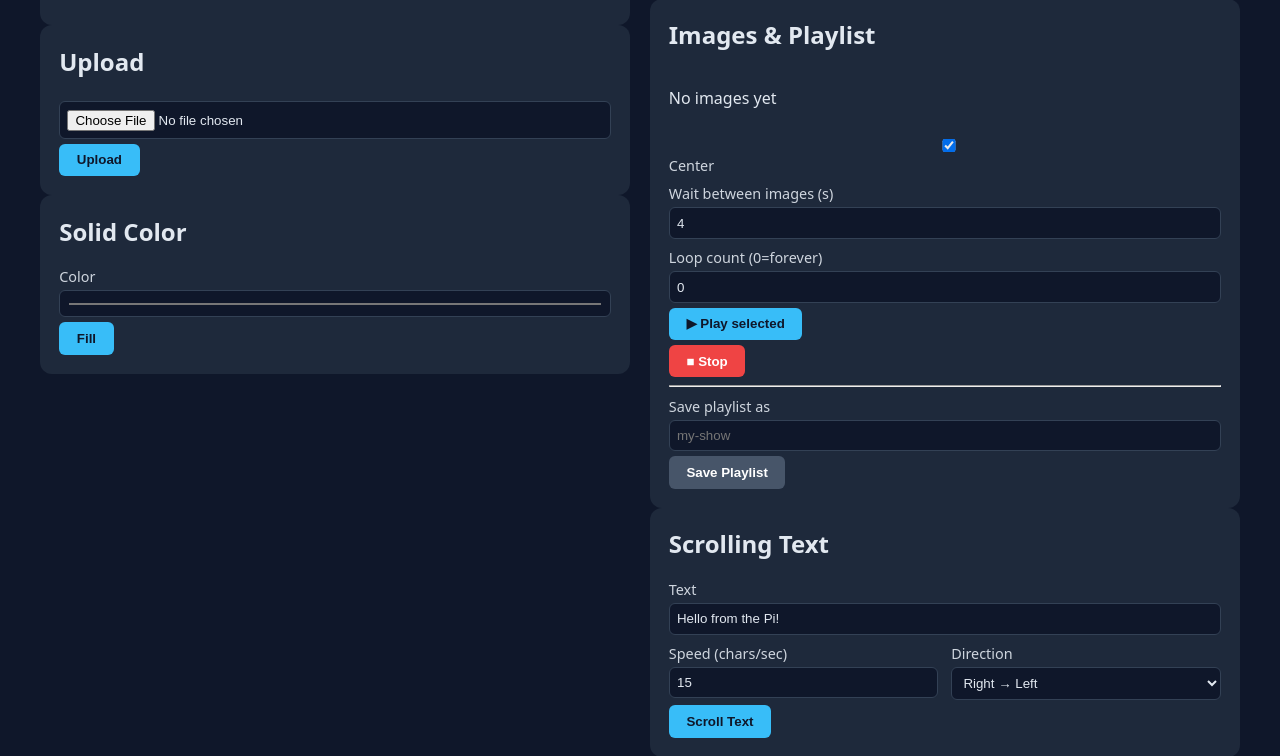
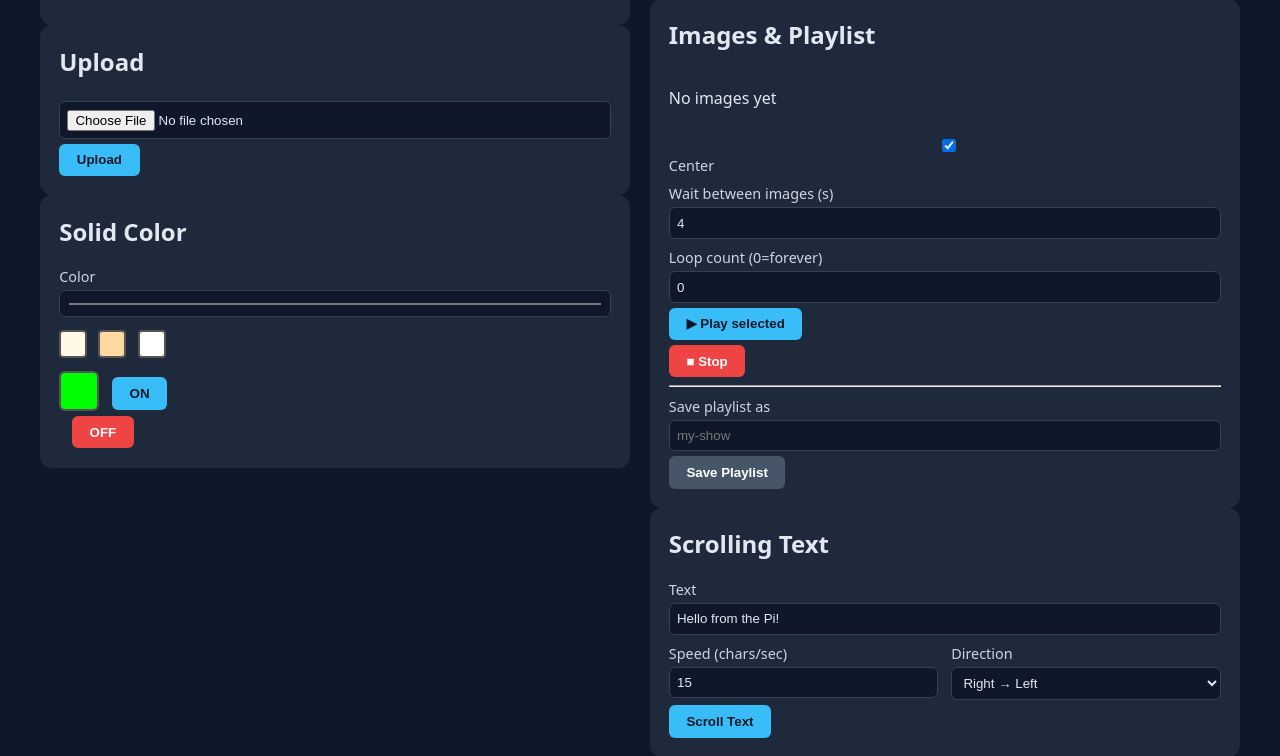
Before and after one commit to klf240/led-matrix-web, a Flask app: page / in a window 1280 px wide. Shown: the part 579-1335 px from the top of the page. Run offline with Flask 3, Linux system fonts and the light colour scheme; parts of the project's set-up code (start-up, migrations or seed data) failed here and were passed over.

Commit message:
Redesign solid color control with presets and on/off; fix preview sync

```diff
--- a/app.py
+++ b/app.py
@@ -637,8 +637,10 @@ def _render_image_preview(pw, ph, total_cols, rows):
     if not images:
         return PILImage.new("RGB", (pw, ph), (0, 0, 0))
 
-    # Determine which image is currently showing
-    elapsed = time.time() - start
+    # Determine which image is currently showing.
+    # led-image-viewer has ~1s startup before first frame is visible.
+    STARTUP_OFFSET = 1.0
+    elapsed = max(0, time.time() - start - STARTUP_OFFSET)
     idx = int(elapsed / wait) % len(images)
     path = images[idx]
 
--- a/templates/index.html
+++ b/templates/index.html
@@ -59,11 +59,28 @@
     <!-- Solid color -->
     <div class="card">
       <h2>Solid Color</h2>
-      <form action="/solid" method="post">
+      <form action="/solid" method="post" id="solidForm">
         <label>Color</label>
-        <input type="color" name="color" value="{{ settings.solid_color }}">
-        <!-- matrix flags are loaded from saved settings on the backend -->
-        <button class="btn-primary" type="submit">Fill</button>
+        <input type="color" name="color" id="colorPicker" value="{{ settings.solid_color }}">
+
+        <!-- Presets -->
+        <div style="display:flex;gap:.4rem;margin-top:.5rem;flex-wrap:wrap">
+          <button type="button" class="btn-preset" onclick="setColor('#FFF8E7')" title="Soft White"
+                  style="background:#FFF8E7;width:28px;height:28px;border-radius:4px;border:2px solid #555;padding:0"></button>
+          <button type="button" class="btn-preset" onclick="setColor('#FFD9A0')" title="Warm White"
+                  style="background:#FFD9A0;width:28px;height:28px;border-radius:4px;border:2px solid #555;padding:0"></button>
+          <button type="button" class="btn-preset" onclick="setColor('#FFFFFF')" title="Daylight"
+                  style="background:#FFFFFF;width:28px;height:28px;border-radius:4px;border:2px solid #555;padding:0"></button>
+        </div>
+
+        <!-- Color swatch + On/Off toggle -->
+        <div style="display:flex;align-items:center;gap:.8rem;margin-top:.8rem">
+          <div id="colorSwatch" style="width:40px;height:40px;border-radius:6px;border:2px solid #555;background:{{ settings.solid_color }}"></div>
+          <button type="submit" class="btn-primary" id="solidOnBtn">ON</button>
+        </div>
+      </form>
+      <form action="/stop" method="post" style="display:inline;margin-top:.4rem">
+        <button class="btn-danger" type="submit" style="margin-left:.8rem">OFF</button>
       </form>
     </div>
   </div>
@@ -162,6 +179,15 @@
 </div>
 
 <script>
+  // Color picker → swatch sync
+  function setColor(hex) {
+    document.getElementById('colorPicker').value = hex;
+    document.getElementById('colorSwatch').style.background = hex;
+  }
+  document.getElementById('colorPicker').addEventListener('input', function() {
+    document.getElementById('colorSwatch').style.background = this.value;
+  });
+
   // live preview refresh (500ms for smooth text animation)
   setInterval(() => {
     const img = document.getElementById('preview');
```
